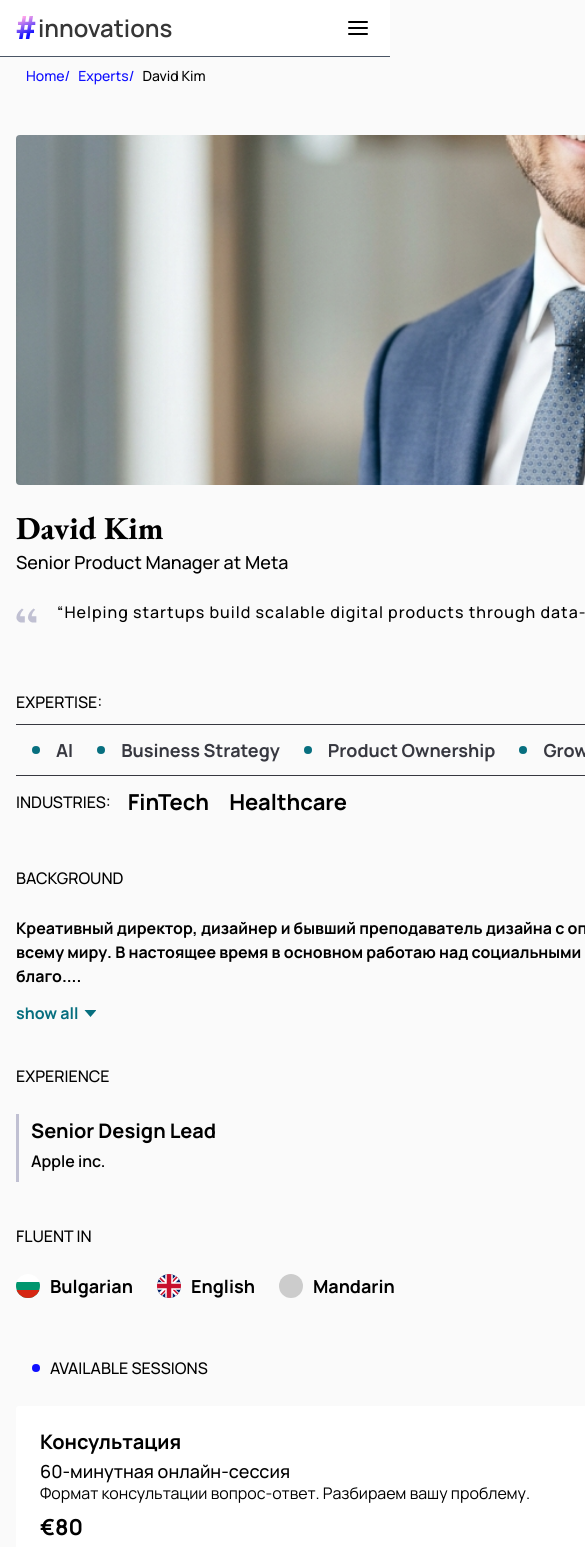
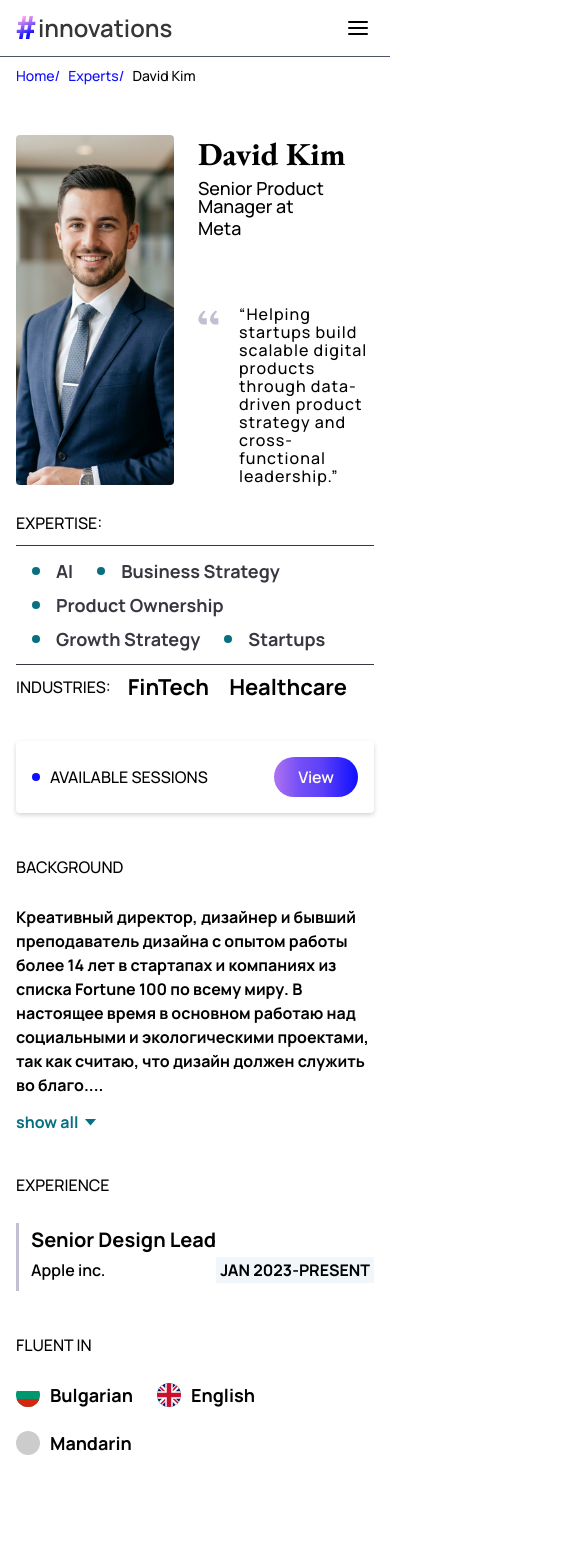
Before and after one commit to Serginho915/Hashtag-Innovations, a Next.js app in the folder frontend/: page /en/experts/expert-1 in a window 390 px wide. Shown: the top 1547 px of the page, 585 px wide, since content can reach past the window. Built offline with nearby package versions, Linux system fonts and the light colour scheme.

Commit message:
feat: add mobile collapsible sessions view and implement responsive layout improvements across expert profile and home cards

```diff
--- a/frontend/src/Components/Sections/ExpertProfile/ExpertProfile.module.scss
+++ b/frontend/src/Components/Sections/ExpertProfile/ExpertProfile.module.scss
@@ -17,8 +17,10 @@
   gap: 48px;
 
   @include laptop-sm {
-    flex-direction: column;
+    display: grid;
+    grid-template-columns: 158px 1fr;
     gap: 24px;
+    align-items: stretch;
   }
 }
 
@@ -34,6 +36,13 @@
     object-fit: cover;
   }
 
+  @include laptop-sm {
+    width: 158px;
+    height: 185px;
+    grid-column: 1 / 2;
+    grid-row: 1 / 2;
+  }
+
   @include mobile {
     width: 100%;
     height: 350px;
@@ -45,6 +54,10 @@
   flex-direction: column;
   gap: 65px;
   flex: 1;
+
+  @include laptop-sm {
+    display: contents;
+  }
 }
 
 .headerTopRow {
@@ -54,13 +67,18 @@
   width: 100%;
 
   @include laptop {
-    gap: 120px;
+    gap: 24px;
+    justify-content: space-between;
   }
 
   @include laptop-sm {
+    grid-column: 2 / 3;
+    grid-row: 1 / 2;
     flex-direction: column;
     align-items: flex-start;
-    gap: 32px;
+    justify-content: space-between;
+    gap: 16px;
+    height: 100%;
   }
 }
 
@@ -136,6 +154,12 @@
   flex-direction: column;
   gap: 12px;
   width: 100%;
+
+  @include laptop-sm {
+    grid-column: 1 / 3;
+    grid-row: 2 / 3;
+    gap: 8px;
+  }
 }
 
 /* Main Content Layout */
@@ -146,12 +170,12 @@
   /* Based on Figma positioning */
 
   @include laptop {
-    gap: 64px;
+    gap: 92px;
   }
 
   @include laptop-sm {
-    flex-direction: column;
-    gap: 48px;
+    flex-direction: column-reverse;
+    gap: 32px;
   }
 }
 
@@ -173,6 +197,11 @@
   display: flex;
   flex-direction: column;
   gap: 40px;
+
+  @include laptop {
+    flex: 0 0 518px;
+    width: 518px;
+  }
 
   @include laptop-sm {
     flex: 1 1 auto;
@@ -402,6 +431,12 @@
   list-style: none;
   padding: 0;
   margin: 0;
+
+  @include laptop-sm {
+    display: grid;
+    grid-template-columns: 1fr 1fr;
+    gap: 8px;
+  }
 }
 
 .analyticsCard,
@@ -412,6 +447,16 @@
   align-items: center;
   padding: 24px 16px;
   gap: 16px;
+
+  @include laptop-sm {
+    padding: 16px;
+  }
+}
+
+.analyticsCardRow {
+  @include laptop-sm {
+    grid-column: 1 / 3;
+  }
 }
 
 .analyticsCard {
@@ -447,6 +492,63 @@
   align-items: center;
   padding: 8px 16px;
   gap: 10px;
+
+  @include laptop-sm {
+    background: white;
+    box-shadow: 0px 2px 4px rgba(74, 85, 101, 0.25);
+    border-radius: 4px;
+    justify-content: space-between;
+    padding: 16px;
+  }
+}
+
+.sessionsHeaderLeft {
+  display: flex;
+  align-items: center;
+  gap: 10px;
+}
+
+.mobileViewButton {
+  display: none;
+
+  @include laptop-sm {
+    display: flex;
+    justify-content: center;
+    align-items: center;
+    padding: 8px 24px;
+    height: 40px;
+    background: linear-gradient(90deg, #AE73F1 0%, #7650F6 29%, #5C3FF8 58%, #0F0FFF 100%);
+    border-radius: 9999px;
+    border: none;
+    cursor: pointer;
+
+    .viewText {
+      color: white;
+      font-size: 16px;
+      font-family: $font-manrope;
+      font-weight: 600;
+    }
+
+    .arrowIcon {
+      display: flex;
+      justify-content: center;
+      align-items: center;
+    }
+  }
+}
+
+.sessionsBlock.expanded {
+  @include laptop-sm {
+    .mobileViewButton {
+      background: transparent;
+      padding: 10px;
+      width: auto;
+      height: auto;
+    }
+    .sessionsList {
+      display: flex;
+    }
+  }
 }
 
 .headerDot {
@@ -464,6 +566,11 @@
   background: white;
   border-radius: 4px;
   overflow: hidden;
+
+  @include laptop-sm {
+    display: none;
+    gap: 8px; /* Based on expanded mockup */
+  }
 }
 
 .sessionCard {
@@ -475,6 +582,12 @@
   border-bottom: 1px solid #C0C0D2;
 
   &:last-child {
+    border-bottom: none;
+  }
+
+  @include laptop-sm {
+    padding: 16px;
+    border-radius: 4px;
     border-bottom: none;
   }
 }
@@ -753,15 +866,27 @@
   /* IE and Edge */
   scrollbar-width: none;
   /* Firefox */
+
+  @include laptop-sm {
+    gap: 8px;
+    padding: 8px 0;
+  }
 }
 
 .similarCardWrapper {
+  display: flex;
   flex: 0 0 calc((100% - 48px) / 3);
   min-width: 280px;
   scroll-snap-align: start;
 
+  /* Force ExpertCard to take full width of the wrapper */
+  & > * {
+    flex: 1 1 100% !important;
+    width: 100%;
+  }
+
   @include laptop-sm {
-    flex: 0 0 calc((100% - 24px) / 2);
+    flex: 0 0 calc((100% - 8px) / 2);
   }
 
   @include mobile {
--- a/frontend/src/Components/Sections/ExpertProfile/components/ExpertSessions.tsx
+++ b/frontend/src/Components/Sections/ExpertProfile/components/ExpertSessions.tsx
@@ -1,4 +1,5 @@
-import React from 'react';
+'use client';
+import React, { useState } from 'react';
 import { Expert } from '../../../../Types/expert';
 import styles from '../ExpertProfile.module.scss';
 
@@ -12,13 +13,31 @@ interface Props {
 }
 
 export const ExpertSessions: React.FC<Props> = ({ expert, sessions, t, lang }) => {
+  const [isExpanded, setIsExpanded] = useState(false);
+
   if (!sessions || sessions.length === 0) return null;
 
   return (
-    <div className={styles.sessionsBlock}>
+    <div className={`${styles.sessionsBlock} ${isExpanded ? styles.expanded : ''}`}>
       <div className={styles.sessionsHeader}>
-        <div className={styles.headerDot}></div>
-        <h2 className={styles.sectionTitle}>{t.availableSessions}</h2>
+        <div className={styles.sessionsHeaderLeft}>
+          <div className={styles.headerDot}></div>
+          <h2 className={styles.sectionTitle}>{t.availableSessions}</h2>
+        </div>
+        <button
+          className={styles.mobileViewButton}
+          onClick={() => setIsExpanded(!isExpanded)}
+        >
+          {isExpanded ? (
+            <div className={styles.arrowIcon}>
+              <svg xmlns="http://www.w3.org/2000/svg" width="16" height="16" viewBox="0 0 16 16" fill="none" style={{ transform: 'rotate(90deg)' }}>
+                <path d="M4.5 10.5L8 7L11.5 10.5L12.5 9.5L8 5L3.5 9.5L4.5 10.5Z" fill="black"/>
+              </svg>
+            </div>
+          ) : (
+            <span className={styles.viewText}>{t.view || (lang === 'ru' ? 'Посмотреть' : 'View')}</span>
+          )}
+        </button>
       </div>
       <div className={styles.sessionsList}>
         {sessions.map(session => (
--- a/frontend/src/Components/Sections/Home/FeaturedVoices/ExpertCard/ExpertCard.module.scss
+++ b/frontend/src/Components/Sections/Home/FeaturedVoices/ExpertCard/ExpertCard.module.scss
@@ -8,11 +8,18 @@
   justify-content: flex-start;
   align-items: flex-start;
   gap: 16px;
-  display: inline-flex;
+  display: flex;
+  flex-direction: column;
+  height: 100%;
   flex: 1 1 0;
   transition: box-shadow 0.2s ease;
   cursor: pointer;
   text-decoration: none;
+
+  @include laptop-sm {
+    padding: 12px 8px;
+    gap: 16px;
+  }
 
   &:hover {
     box-shadow: 0 2px 4px 0 rgba(74, 85, 101, 0.25);
@@ -41,12 +48,13 @@
 }
 
 .cardContent {
-  flex: 1 1 0;
+  flex: 1 0 auto;
+  width: 100%;
   flex-direction: column;
   justify-content: flex-start;
-  align-items: flex-start;
+  align-items: stretch;
   gap: 16px;
-  display: inline-flex;
+  display: flex;
 }
 
 .header {
@@ -65,6 +73,10 @@
     font-weight: 700;
     line-height: 22px;
     word-wrap: break-word;
+
+    @include laptop-sm {
+      font-size: 18px;
+    }
 
     @include mobile {
       font-size: 18px;
@@ -99,13 +111,17 @@
 }
 
 .bodyRow {
-  flex: 1 1 0;
+  flex: 1 0 auto;
   align-self: stretch;
   justify-content: flex-start;
   align-items: stretch;
   gap: 8px;
-  display: inline-flex;
+  display: flex;
   min-height: 214px;
+
+  @include laptop-sm {
+    min-height: 183px;
+  }
 
   @include tablet {
     min-height: 198px;
@@ -123,21 +139,35 @@
   align-items: flex-start;
   gap: 10.84px;
   display: flex;
+  flex: 0 0 214px;
+  width: 214px;
+
+  @include laptop-sm {
+    flex: 0 0 183px;
+    width: 183px;
+  }
+
+  @include tablet {
+    flex: 0 0 183px;
+    width: 183px;
+  }
 
   .image {
-    width: 214px;
+    width: 100%;
     height: 100%;
     min-height: 214px;
     border-radius: 3.12px;
     object-fit: cover;
 
+    @include laptop-sm {
+      min-height: 183px;
+    }
+
     @include tablet {
-      width: 183px;
       min-height: 198px;
     }
 
     @include mobile {
-      width: 183px;
       min-height: 183px;
     }
   }
@@ -168,6 +198,10 @@
     word-wrap: break-word;
     margin: 0;
 
+    @include laptop-sm {
+      font-size: 14px;
+    }
+
     @include mobile {
       font-size: 14px;
     }
--- a/frontend/src/Components/UI/Breadcrumbs/Breadcrumbs.module.scss
+++ b/frontend/src/Components/UI/Breadcrumbs/Breadcrumbs.module.scss
@@ -3,7 +3,7 @@
 
 .breadcrumbsWrapper {
   width: auto;
-  padding: 10px;
+  padding: 10px 0;
   display: inline-flex;
   flex-direction: column;
   justify-content: flex-start;
--- a/frontend/src/Styles/globals.scss
+++ b/frontend/src/Styles/globals.scss
@@ -19,7 +19,7 @@ body {
   line-height: 20px;
   color: $text-color;
   font-family: $font-manrope, sans-serif;
-    background: #FAFAFA;
+  background: #FFFF;
   min-height: 100vh;
 
   @include tablet {
@@ -84,12 +84,16 @@ a {
   max-width: 1440px;
   padding: 0 44px;
   flex-direction: column;
-  align-items: flex-start;
+  align-items: stretch;
   gap: 56px;
   margin: 0 auto;
 
   @include laptop {
     padding: 0 24px;
+  }
+
+  @include laptop-sm {
+    padding: 0 16px;
   }
 
   @include tablet {
```
Lines whose indentation alone changed are shown as unchanged.
